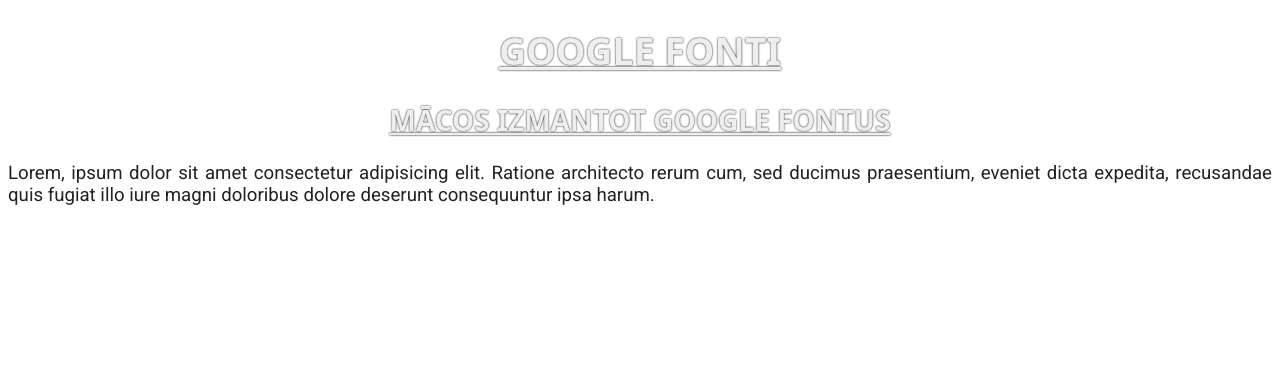
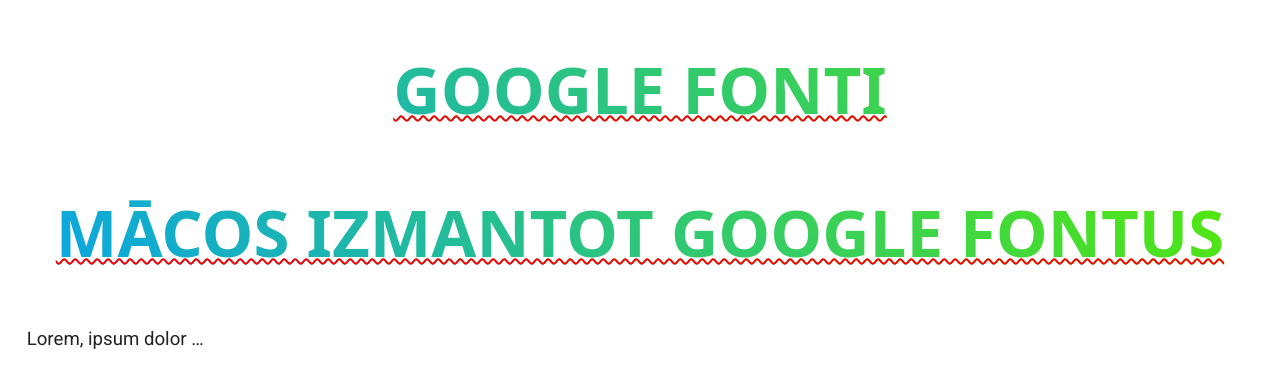
Before and after one commit to vitalymusic/MW31-web, a plain HTML site: page google_fonts.html in a window 1280 px wide. Drawn offline with Linux system fonts and the light colour scheme; a web font is replaced by a local one.

Commit message:
etx formatting

```diff
--- a/google_fonts.html
+++ b/google_fonts.html
@@ -20,9 +20,22 @@
              font-family: "DynaPuff", system-ui;
              text-align: center;
             color: #eee;
-            text-shadow: 0px 0px 2px black;
+            /* text-shadow: 0px 0px 2px black; */
             text-transform: uppercase;
-            text-decoration: underline ;
+            text-decoration: underline wavy 2px red;
+            font-size: 3.5rem;
+            background: linear-gradient(45deg, #07a3ec, #55ea04 );
+            background-clip: text;
+            color: transparent;
+        }
+
+        p{
+            text-indent: 1rem;
+            line-height: 1rem;
+            white-space: nowrap;
+            overflow: hidden;
+            text-overflow: ellipsis;
+            width: 200px;
         }
 
     </style>
```
